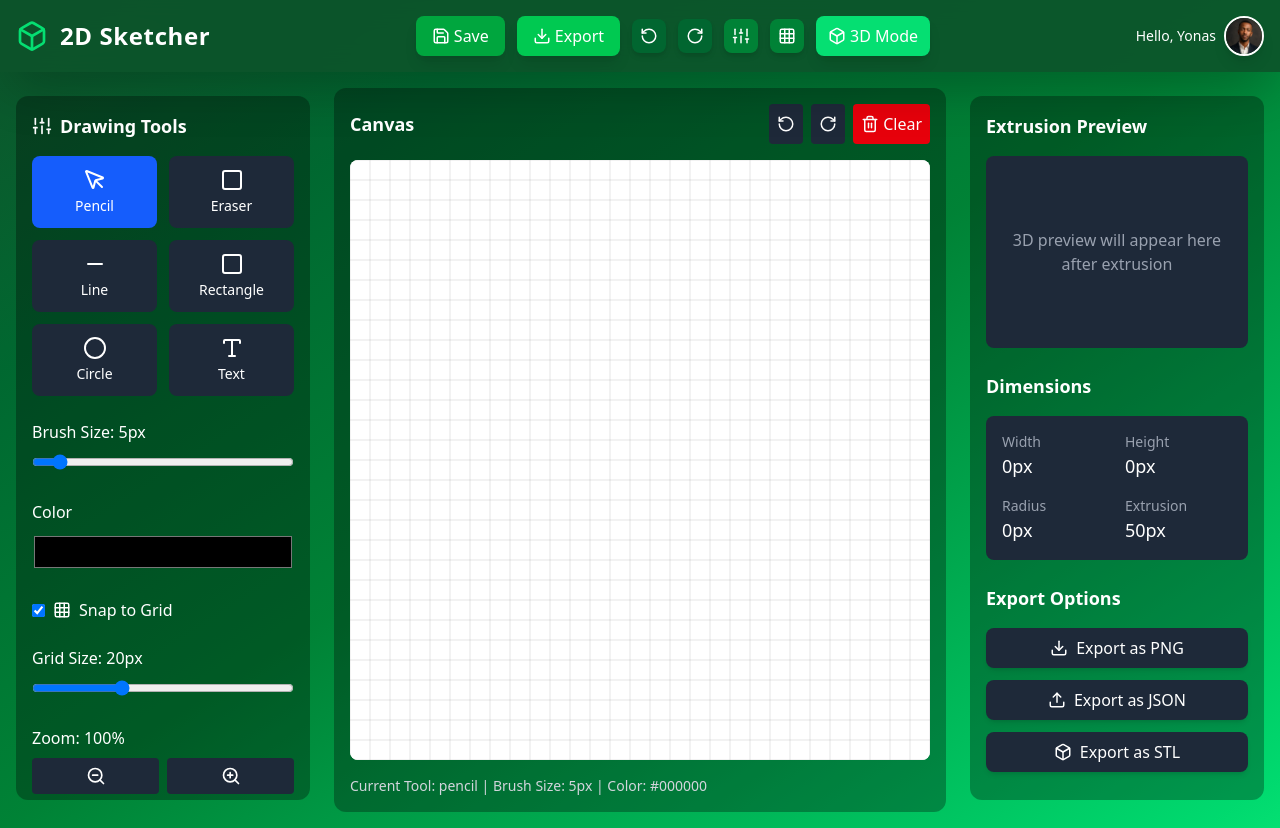
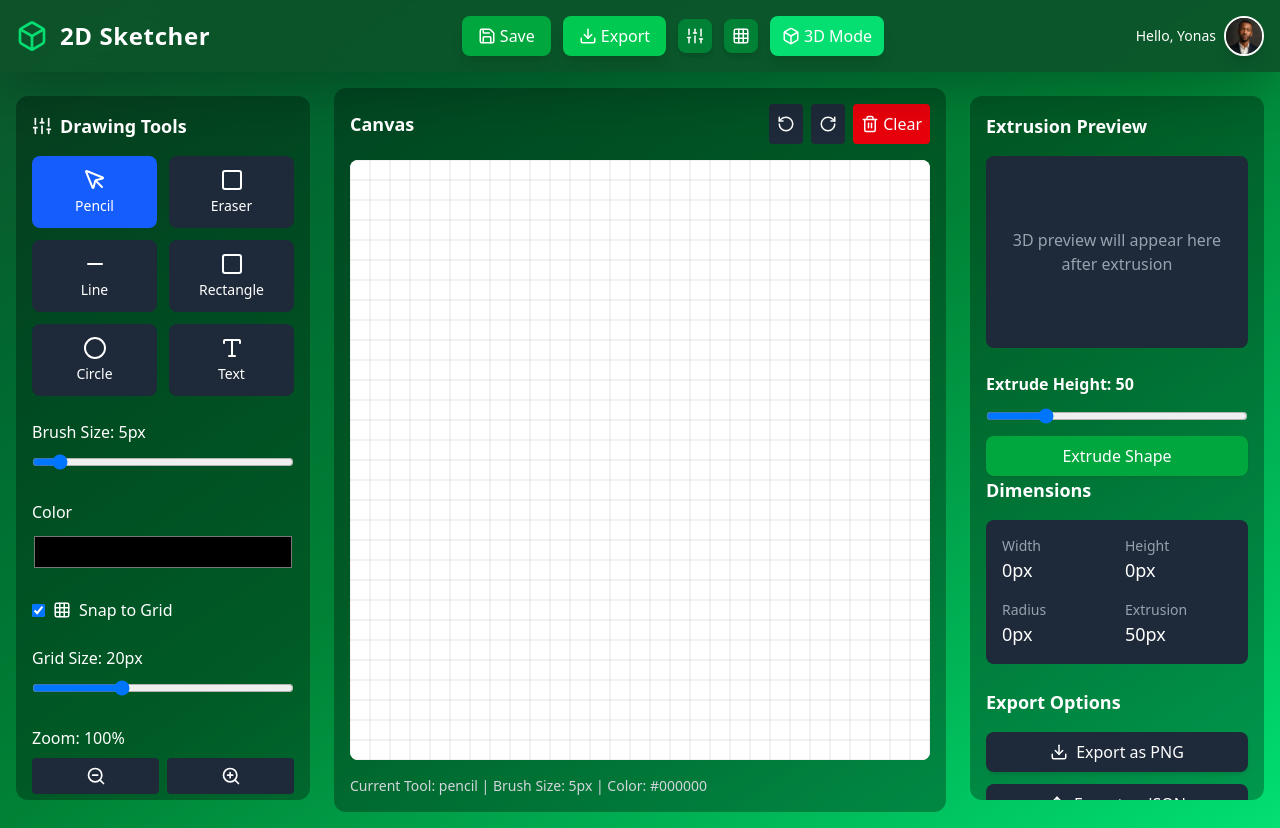
Before and after one commit to Yonas-Esubalew/3D-CAD-Editor, a React (Vite) app: page /2d-editor in a window 1280 px wide. Built offline with nearby package versions, Linux system fonts and the light colour scheme.

Commit message:
commit the readme file

```diff
--- a/src/pages/2DEditor.jsx
+++ b/src/pages/2DEditor.jsx
@@ -26,6 +26,15 @@ const SketchApp = () => {
   // Refs
   const canvasRef = useRef(null);
   const containerRef = useRef(null);
+
+  // const canvasRef = useRef(null);
+  const threeRef = useRef(null);
+  // const [shapes, setShapes] = useState([]);
+  // const [currentShape, setCurrentShape] = useState(null);
+  // const [extrudeHeight, setExtrudeHeight] = useState(50);
+  const [scene, setScene] = useState(null);
+  const [renderer, setRenderer] = useState(null);
+  const [camera, setCamera] = useState(null);
 
   // State
   const [tool, setTool] = useState("pencil");
@@ -318,88 +327,83 @@ const SketchApp = () => {
   };
 
   const extrudeShape = () => {
+    if (!scene) return;
     if (!currentShape && shapes.length === 0) return;
 
     const shapeToExtrude = currentShape || shapes[shapes.length - 1];
+    let shape2D = null;
 
-    // Create a Three.js scene and extrude the shape
-    const scene = new THREE.Scene();
-    const camera = new THREE.PerspectiveCamera(
-      75,
-      window.innerWidth / window.innerHeight,
-      0.1,
-      1000
-    );
-    const renderer = new THREE.WebGLRenderer();
-    renderer.setSize(window.innerWidth, window.innerHeight);
-
-    // Create shape geometry
-    let shapeGeometry;
-
+    // ✅ Rectangle → Extrude
     if (shapeToExtrude.type === "rectangle") {
       const width = Math.abs(shapeToExtrude.endX - shapeToExtrude.startX);
       const height = Math.abs(shapeToExtrude.endY - shapeToExtrude.startY);
 
-      const rectShape = new THREE.Shape();
-      rectShape.moveTo(0, 0);
-      rectShape.lineTo(width, 0);
-      rectShape.lineTo(width, height);
-      rectShape.lineTo(0, height);
-      rectShape.lineTo(0, 0);
+      shape2D = new THREE.Shape();
+      shape2D.moveTo(0, 0);
+      shape2D.lineTo(width, 0);
+      shape2D.lineTo(width, height);
+      shape2D.lineTo(0, height);
+      shape2D.lineTo(0, 0);
+    }
 
-      const extrudeSettings = {
-        depth: extrudeHeight,
-        bevelEnabled: true,
-        bevelThickness: 2,
-        bevelSize: 2,
-        bevelSegments: 3,
-      };
-
-      shapeGeometry = new THREE.ExtrudeGeometry(rectShape, extrudeSettings);
-    } else if (shapeToExtrude.type === "circle") {
+    // ✅ Circle → Extrude
+    else if (shapeToExtrude.type === "circle") {
       const radius = Math.sqrt(
         Math.pow(shapeToExtrude.endX - shapeToExtrude.startX, 2) +
           Math.pow(shapeToExtrude.endY - shapeToExtrude.startY, 2)
       );
+      shape2D = new THREE.Shape();
+      shape2D.absarc(0, 0, radius, 0, Math.PI * 2, false);
+    }
 
-      const circleShape = new THREE.Shape();
-      circleShape.absarc(0, 0, radius, 0, Math.PI * 2, false);
+    // ❌ Skip Pencil / Line / Eraser
+    else {
+      alert("Only Rectangle and Circle can be extruded into 3D!");
+      return;
+    }
 
+    // ✅ Build 3D mesh
+    if (shape2D) {
       const extrudeSettings = {
         depth: extrudeHeight,
-        bevelEnabled: true,
-        bevelThickness: 2,
-        bevelSize: 2,
-        bevelSegments: 16,
+        bevelEnabled: false,
       };
 
-      shapeGeometry = new THREE.ExtrudeGeometry(circleShape, extrudeSettings);
+      const geometry = new THREE.ExtrudeGeometry(shape2D, extrudeSettings);
+      const material = new THREE.MeshPhongMaterial({ color: 0x00ff88 });
+      const mesh = new THREE.Mesh(geometry, material);
+
+      mesh.position.set(0, 0, 0);
+
+      // Clear old meshes before adding new one
+      scene.children = scene.children.filter(
+        (obj) => !(obj instanceof THREE.Mesh)
+      );
+      scene.add(mesh);
     }
+  };
 
-    if (shapeGeometry) {
-      const material = new THREE.MeshPhongMaterial({ color: 0x00ff00 });
-      const mesh = new THREE.Mesh(shapeGeometry, material);
-      scene.add(mesh);
+  // ✅ Save to localStorage (as image)
+  const saveScene = () => {
+    const canvas = canvasRef.current;
+    if (!canvas) return;
 
-      camera.position.z = 50;
+    const dataURL = canvas.toDataURL("image/png");
+    localStorage.setItem("myCanvas", dataURL);
+    alert("✅ Canvas saved locally!");
+  };
 
-      // Add lights
-      const ambientLight = new THREE.AmbientLight(0x404040);
-      scene.add(ambientLight);
+  // ✅ Export as file download (PNG)
+  const exportScene = () => {
+    const canvas = canvasRef.current;
+    if (!canvas) return;
 
-      const directionalLight = new THREE.DirectionalLight(0xffffff, 0.5);
-      directionalLight.position.set(1, 1, 1);
-      scene.add(directionalLight);
+    const dataURL = canvas.toDataURL("image/png");
 
-      // Render the scene
-      renderer.render(scene, camera);
-
-      // Open extrusion in new window
-      const newWindow = window.open("", "_blank");
-      newWindow.document.body.appendChild(renderer.domElement);
-      newWindow.document.body.style.margin = "0";
-      newWindow.document.body.style.overflow = "hidden";
-    }
+    const link = document.createElement("a");
+    link.href = dataURL;
+    link.download = "drawing.png";
+    link.click();
   };
 
   return (
@@ -417,27 +421,20 @@ const SketchApp = () => {
           {/* Main Toolbar */}
           <div className="flex items-center space-x-3">
             {/* Save & Export */}
-            <button className="flex items-center space-x-1 bg-green-600 hover:bg-green-700 px-4 py-2 rounded-lg transition shadow-lg">
+            <button
+              onClick={saveScene}
+              className="flex items-center space-x-1 bg-green-600 hover:bg-green-700 px-4 py-2 rounded-lg transition shadow-lg"
+            >
               <Save size={18} />
               <span className="font-medium">Save</span>
             </button>
-            <button className="flex items-center space-x-1 bg-green-500 hover:bg-green-600 px-4 py-2 rounded-lg transition shadow-lg">
+
+            <button
+              onClick={exportScene}
+              className="flex items-center space-x-1 bg-green-500 hover:bg-green-600 px-4 py-2 rounded-lg transition shadow-lg"
+            >
               <Download size={18} />
               <span className="font-medium">Export</span>
-            </button>
-
-            {/* Undo / Redo */}
-            <button
-              className="flex items-center justify-center bg-green-800 hover:bg-green-700 p-2 rounded-lg transition shadow-md"
-              title="Undo"
-            >
-              <RotateCcw size={18} />
-            </button>
-            <button
-              className="flex items-center justify-center bg-green-800 hover:bg-green-700 p-2 rounded-lg transition shadow-md"
-              title="Redo"
-            >
-              <RotateCw size={18} />
             </button>
 
             {/* Additional Tools */}
@@ -729,6 +726,25 @@ const SketchApp = () => {
               </p>
             </div>
 
+            <div className="flex flex-col gap-3">
+              <label className="font-semibold">
+                Extrude Height: {extrudeHeight}
+              </label>
+              <input
+                type="range"
+                min="10"
+                max="200"
+                value={extrudeHeight}
+                onChange={(e) => setExtrudeHeight(Number(e.target.value))}
+              />
+              <button
+                onClick={extrudeShape}
+                className="px-4 py-2 bg-green-600 hover:bg-green-700 rounded-lg shadow"
+              >
+                Extrude Shape
+              </button>
+            </div>
+
             {/* Dimensions */}
             <h2 className="text-lg font-semibold mb-4">Dimensions</h2>
             <div className="bg-gray-800 rounded-lg p-4 mb-6">
```
Also changed, not shown: 1 other file (tests, documents, lock files or other folders).
